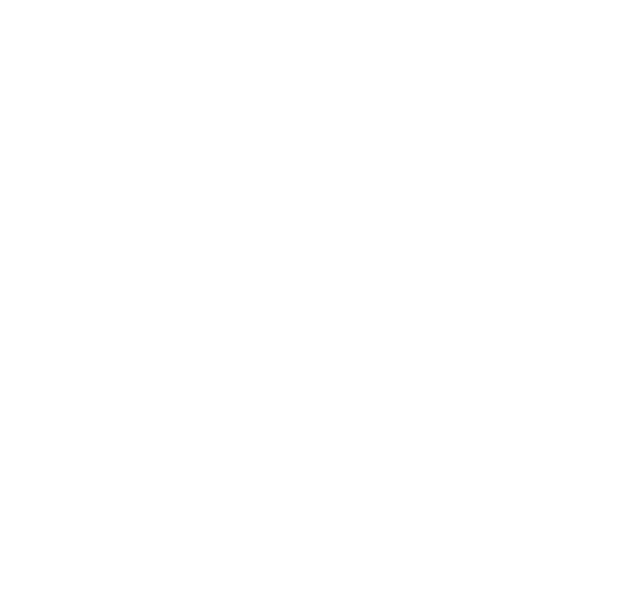
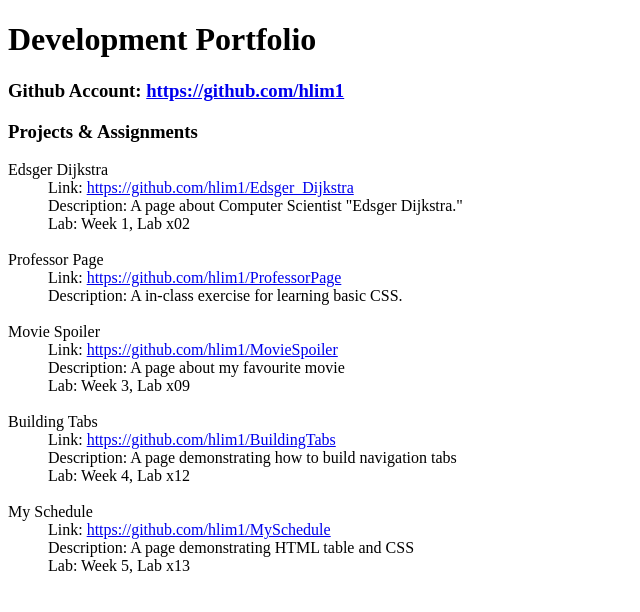
Before and after one commit to hlim1/personalBio, a plain HTML site: page portfolio.html in a window 1280 px wide. Shown: the whole page, without its empty margins (0-640 px from the left). Drawn offline with Linux system fonts and the light colour scheme.

Commit message:
Added data in portfolio.html file

```diff
--- a/portfolio.html
+++ b/portfolio.html
@@ -6,5 +6,37 @@
     <title>Development Portfolio</title>
   </head>
   <body>
+    <h1>Development Portfolio</h1>
+    <div>
+      <h3>Github Account: <a href="https://github.com/hlim1">https://github.com/hlim1</a></h3>
+    </div>
+    <div>
+      <h3>Projects & Assignments</h3>
+      <dl>
+        <dt>Edsger Dijkstra</dt>
+          <dd>Link: <a href="https://github.com/hlim1/Edsger_Dijkstra" target="_blank">https://github.com/hlim1/Edsger_Dijkstra</a></dd>
+          <dd>Description: A page about Computer Scientist "Edsger Dijkstra."</dd>
+          <dd>Lab: Week 1, Lab x02</dd>
+        </br>
+        <dt>Professor Page</dt>
+          <dd>Link: <a href="https://github.com/hlim1/ProfessorPage" target="_blank">https://github.com/hlim1/ProfessorPage</a></dd>
+          <dd>Description: A in-class exercise for learning basic CSS.</dd>
+        </br>
+        <dt>Movie Spoiler</dt>
+          <dd>Link: <a href="https://github.com/hlim1/MovieSpoiler" target="_blank">https://github.com/hlim1/MovieSpoiler</a></dd>
+          <dd>Description: A page about my favourite movie</dd>
+          <dd>Lab: Week 3, Lab x09</dd>
+        </br>
+        <dt>Building Tabs</dt>
+          <dd>Link: <a href="https://github.com/hlim1/BuildingTabs" target="_blank">https://github.com/hlim1/BuildingTabs</a></dd>
+          <dd>Description: A page demonstrating how to build navigation tabs</dd>
+          <dd>Lab: Week 4, Lab x12</dd>
+        </br>
+        <dt>My Schedule</dt>
+          <dd>Link: <a href="https://github.com/hlim1/MySchedule" target="_blank">https://github.com/hlim1/MySchedule</a></dd>
+          <dd>Description: A page demonstrating HTML table and CSS</dd>
+          <dd>Lab: Week 5, Lab x13</dd>
+      </dl>
+    </div>
   </body>
 </html>
```
